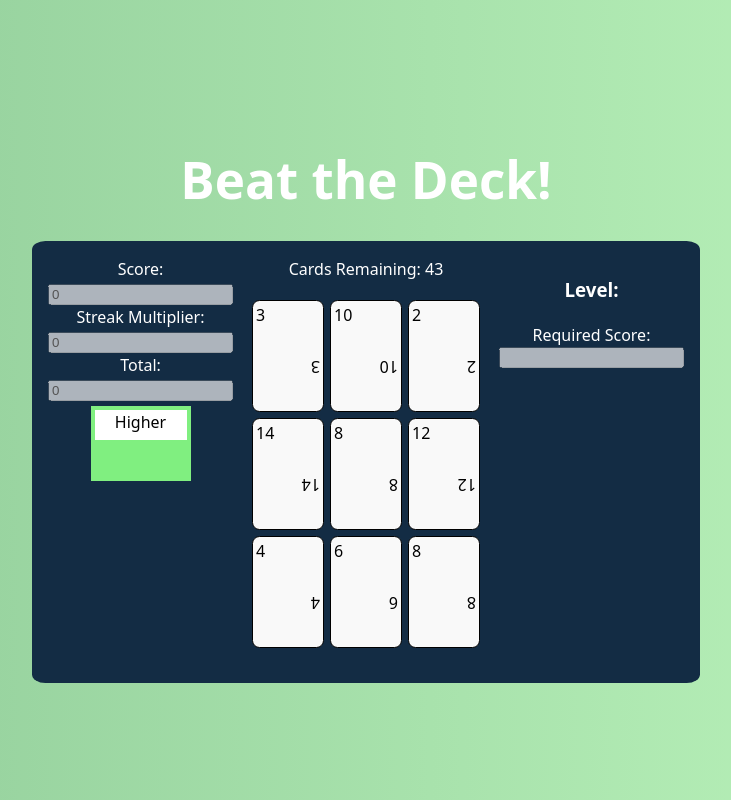
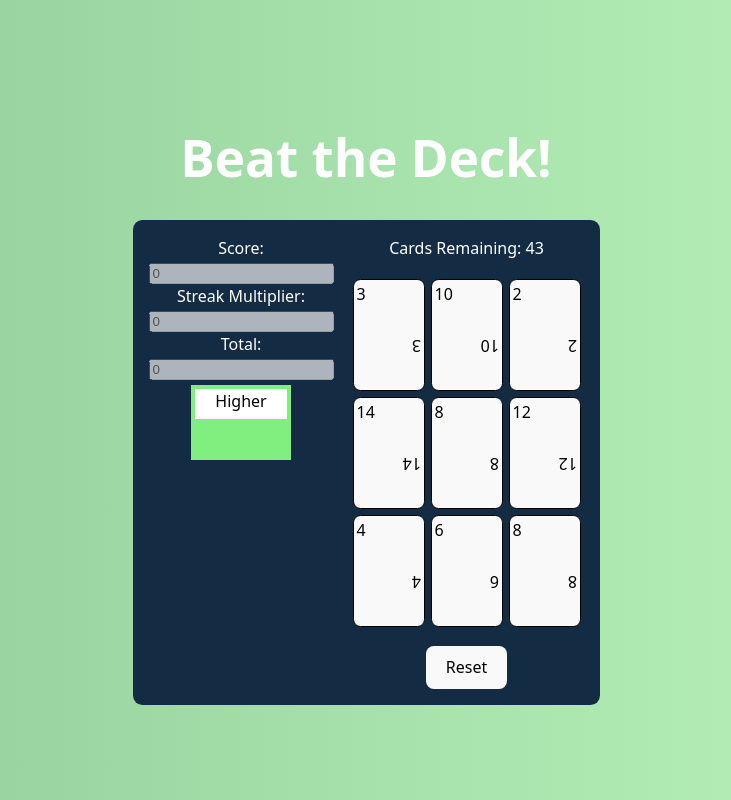
Before and after one commit to ChristoWalto/deck, a React (Vite) app: page / in a window 1280 px wide. Both pictures are taken after a click on the button "Start". Shown: the whole page, without its empty margins (274-1005 px from the left). Built offline with nearby package versions, Linux system fonts and the light colour scheme.

Commit message:
Implemented Reset Button

```diff
--- a/amplify/package.json
+++ /dev/null
@@ -1,3 +0,0 @@
-{
-  "type": "module"
-}
--- a/package.json
+++ b/package.json
@@ -13,7 +13,8 @@
     "aws-amplify": "^6.15.4",
     "jquery": "^3.7.1",
     "react": "^19.1.0",
-    "react-dom": "^19.1.0"
+    "react-dom": "^19.1.0",
+    "vite": "^7.3.1"
   },
   "devDependencies": {
     "@aws-amplify/backend": "^1.16.1",
@@ -30,7 +31,6 @@
     "eslint-plugin-react-refresh": "^0.4.20",
     "globals": "^16.3.0",
     "tsx": "^4.20.3",
-    "typescript": "^5.8.3",
-    "vite": "^7.0.4"
+    "typescript": "^5.8.3"
   }
 }
--- a/src/App.jsx
+++ b/src/App.jsx
@@ -2,8 +2,7 @@ import { useState } from 'react'
 import $ from 'jquery';
 import Menu from './assets/menu.jsx'
 import './App.css'
-import {Scoreboard, incrementScore, resetScore} from './assets/scoreboard.jsx';
-import {Level} from './assets/level.jsx';
+import {Scoreboard, incrementScore, resetScore, restartScore} from './assets/scoreboard.jsx';
 
 var gameState = "running";
 
@@ -48,8 +47,8 @@ function Board(){
   let startingCards = startCards(startDeck, Array(9).fill(null));
   const[deck, setDeck] = useState(startDeck);
   const[cards, setCards] = useState(startingCards);
-  const[level, setLevel] = useState(1);
-  const[requiredScore, setRequiredScore] = useState(level * 1000);
+  // const[level, setLevel] = useState(1);
+  // const[requiredScore, setRequiredScore] = useState(level * 1000);
 
   function handleCardCick(i){
     var nextCards = cards.slice();
@@ -98,6 +97,11 @@ function Board(){
   function resetGame(){
     startDeck = shuffleDeck([2,2,2,2,3,3,3,3,4,4,4,4,5,5,5,5,6,6,6,6,7,7,7,7,8,8,8,8,9,9,9,9,10,10,10,10,11,11,11,11,12,12,12,12,13,13,13,13,14,14,14,14]);
     startingCards = startCards(startDeck, Array(9).fill(null));
+    var cardArray = document.getElementsByClassName("card");
+    for(var card of cardArray){
+      card.removeAttribute("disabled");
+    }
+    restartScore();
     setDeck(startDeck);
     setCards(startingCards);
   }
@@ -123,6 +127,9 @@ function Board(){
           <Card className="card" id="card8" value={cards[8]} cardOnClick={() => handleCardCick(8)}/>
         </div>
       </ul>
+      <button onClick={resetGame}>
+        Reset
+      </button>
     </div>
     </>
   )
@@ -133,10 +140,9 @@ export default function Game(){
     <>
     <div id="appDiv">
     <Menu />
-    <div id="gameDiv">
+    <div id="gameDiv" style={{display: "none"}}>
     <Scoreboard />
     <Board />
-    <Level />
     </div>
     </div>
     </>
--- a/src/assets/menu.jsx
+++ b/src/assets/menu.jsx
@@ -4,8 +4,9 @@ import $ from "jquery";
 export default function Menu() {
     function startGame(){
         $("#boardDiv")[0].setAttribute("style", "display: inline");
+        $("#gameDiv")[0].setAttribute("style", "display: flex");
         $("#scoreboardDiv")[0].setAttribute("style", "display: flex");
-        $("#levelDiv")[0].setAttribute("style", "display: flex");
+        // $("#levelDiv")[0].setAttribute("style", "display: flex");
         $("#startButton")[0].setAttribute("hidden", true);
     }
     return(
--- a/src/assets/scoreboard.jsx
+++ b/src/assets/scoreboard.jsx
@@ -17,6 +17,15 @@ export const incrementScore = () => {
 export const resetScore = () =>{
     streak = 0;
     $('#multInput').val(streak);
+}
+
+export const restartScore = () =>{
+    score = 0;
+    streak = 0;
+    total = 0;
+    $('#scoreInput').val(score);
+    $('#multInput').val(streak);
+    $('#totalInput').val(total);
 }
 
 export const Scoreboard = () =>{
```
Also changed, not shown: amplify/auth/resource.ts (deleted, +0 -11 lines), amplify/backend.ts (deleted, +0 -11 lines), amplify/data/resource.ts (deleted, +0 -53 lines), amplify/tsconfig.json (deleted, +0 -17 lines), 1 other file (tests, documents, lock files or other folders).
